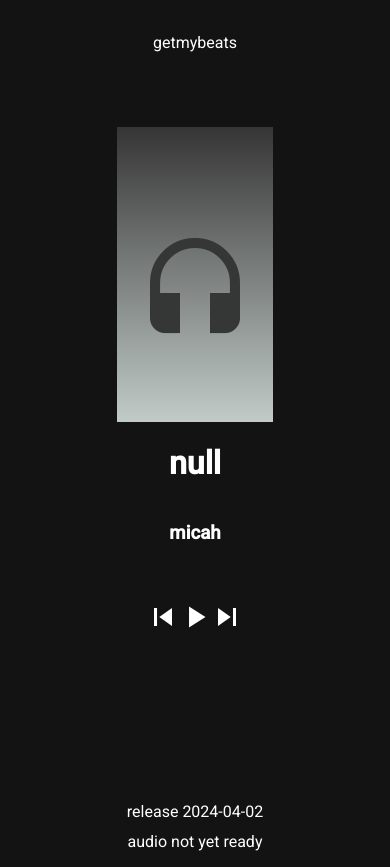
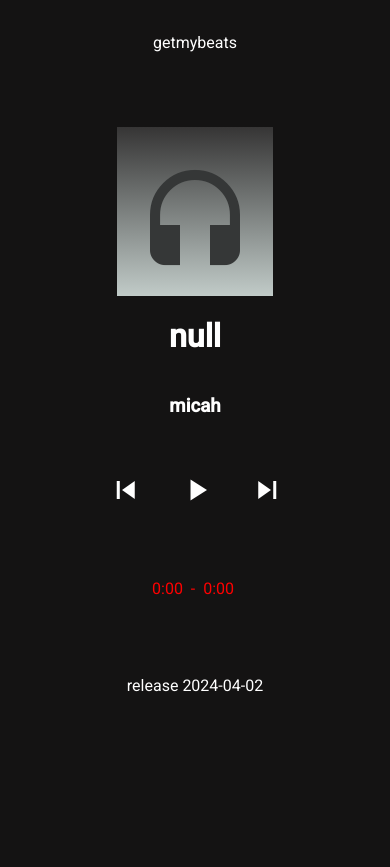
Before and after one commit to micahnorwoodjordan/getmybeats, an Angular app in the folder frontend-v3/: page / in a window 390 px wide. After the commit the page ends 844 px from the top, so only its background shows below. Built offline with nearby package versions, Linux system fonts and the light colour scheme; no server answers.

Commit message:
apply css media queries

```diff
--- a/frontend-v3/src/app/app.component.css
+++ b/frontend-v3/src/app/app.component.css
@@ -13,4 +13,5 @@
 
 .container-footer {
     text-align: center;
+    color: white;
 }
--- a/frontend-v3/src/app/app.component.html
+++ b/frontend-v3/src/app/app.component.html
@@ -5,6 +5,8 @@
   <div class="container-player" fxLayout="column" fxLayoutAlign="space-evenly center">
     <app-player></app-player>
   </div>
+  <div class="dead-space-div" fxLayout="column" fxLayoutAlign="space-evenly center"></div>
+  <div class="dead-space-div" fxLayout="column" fxLayoutAlign="space-evenly center"></div>
   <div class="container-footer" fxLayout="column" fxLayoutAlign="space-evenly center">
     <app-footer></app-footer>
   </div>
--- a/frontend-v3/src/app/footer/footer.component.css
+++ b/frontend-v3/src/app/footer/footer.component.css
@@ -1,5 +1,17 @@
 .footer {
-    /* border: 1px solid orange; */
-    margin-top: 30vh;
-    color: white;
+    margin-top: 25vh;
 }
+
+@media
+(width: 430px),  /* iPhone 14 Pro Max, iPhone 15 Plus and iPhone 15 Pro Max */
+(width: 428px),  /* iPhone 12 Pro Max, iPhone 13 Pro Max, and iPhone 14 Plus */
+(width: 414px),  /* iPhone Xs Max, and iPhone 11 Pro Max */
+(width: 414px),  /* iPhone XR, and iPhone 11 */
+(width: 393px),  /* iPhone 14 Pro, iPhone 15 and iPhone 15 Pro */
+(width: 390px),  /* iPhone 14 Pro, iPhone 15 and iPhone 15 Pro */
+(width: 375px),  /* iPhone X, iPhone Xs, iPhone 11 Pro, iPhone 12 Mini, and iPhone 13 Mini */
+(width: 375px) {  /* iphone SE */
+    .footer {
+        margin-top: 15vh;
+    }
+}
--- a/frontend-v3/src/app/header/header.component.css
+++ b/frontend-v3/src/app/header/header.component.css
@@ -1,5 +1,18 @@
 .header-box {
-    /* border: 1px solid green; */
     padding-top: 2vh;
     color: white;
 }
+
+@media
+(width: 430px),  /* iPhone 14 Pro Max, iPhone 15 Plus and iPhone 15 Pro Max */
+(width: 428px),  /* iPhone 12 Pro Max, iPhone 13 Pro Max, and iPhone 14 Plus */
+(width: 414px),  /* iPhone Xs Max, and iPhone 11 Pro Max */
+(width: 414px),  /* iPhone XR, and iPhone 11 */
+(width: 393px),  /* iPhone 14 Pro, iPhone 15 and iPhone 15 Pro */
+(width: 390px),  /* iPhone 14 Pro, iPhone 15 and iPhone 15 Pro */
+(width: 375px),  /* iPhone X, iPhone Xs, iPhone 11 Pro, iPhone 12 Mini, and iPhone 13 Mini */
+(width: 375px) {  /* iphone SE */
+    .header-box {
+        color: white;
+    }
+}
--- a/frontend-v3/src/app/player/player.component.css
+++ b/frontend-v3/src/app/player/player.component.css
@@ -1,15 +1,12 @@
 .player {
-    /* border: 1px solid red; */
     width: 75vw;
     height: 50vh;
     padding-top: 7vh;
 }
 
 .backdrop {
-    /* border: 1px solid red; */
     width: 40vw;
     height: 35vh;
-    /* padding-top: 5vh; */
     background:linear-gradient(rgb(54, 53, 53), rgb(193, 203, 200));
     backdrop-filter: drop-shadow(4px 4px 10px blue);
 
@@ -30,10 +27,8 @@
 }
 
 .controls {
-    /* border: 1px solid blue; */
     width: 60vw;
     height: 15vh;
-    /* padding-bottom: 3vh; */
 }
 
 .control-buttons {
@@ -65,7 +60,6 @@
     cursor: pointer;
     transform: scale(2);
     transition: 0.5s;
-    /* color: white; */
 }
 
 .right-control-arrow {
@@ -81,14 +75,9 @@
     transition: 0.5s;
 }
 
-.control-slider {
-    width: 30vw;
-    margin-top: 4vh;
-}
-
 .toolbar-div {
     width: 40vw;
-    padding-left: 10vw;
+    padding-left: 14vw;
     padding-top: 4vh;
     background-color: rgb(20, 19, 19)
 }
@@ -113,3 +102,101 @@
 .songArtist {
     color: white;
 }
+
+@media
+(width: 430px),  /* iPhone 14 Pro Max, iPhone 15 Plus and iPhone 15 Pro Max */
+(width: 428px),  /* iPhone 12 Pro Max, iPhone 13 Pro Max, and iPhone 14 Plus */
+(width: 414px),  /* iPhone Xs Max, and iPhone 11 Pro Max */
+(width: 414px),  /* iPhone XR, and iPhone 11 */
+(width: 393px),  /* iPhone 14 Pro, iPhone 15 and iPhone 15 Pro */
+(width: 390px),  /* iPhone 14 Pro, iPhone 15 and iPhone 15 Pro */
+(width: 375px),  /* iPhone X, iPhone Xs, iPhone 11 Pro, iPhone 12 Mini, and iPhone 13 Mini */
+(width: 375px) {  /* iphone SE */
+    .slider {
+        width: 60vw;
+    }
+
+    .current-time-text {
+        color: red;
+        padding-right: 1vw;
+    }
+
+    .toolbar-div {
+        width: 40vw;
+        padding-left: 0vw;
+        padding-top: 4vh;
+        background-color: rgb(20, 19, 19)
+    }
+
+    .headset-backdrop-icon {
+        color: rgb(53, 55, 55);
+        transform: scale(5);
+        padding-bottom: 4vh;
+    }
+
+    .controls {
+        width: 60vw;
+        height: 15vh;
+    }
+
+    .control-buttons {
+        margin-top: 5vh;
+    }
+
+    .player {
+        width: 75vw;
+        height: 50vh;
+        padding-top: 7vh;
+    }
+
+    .backdrop {
+        width: 40vw;
+        height: 20vh;
+        background:linear-gradient(rgb(54, 53, 53), rgb(193, 203, 200));
+        backdrop-filter: drop-shadow(4px 4px 10px blue);
+    }
+
+    .left-control-arrow {
+        padding-right: 10vw;
+        cursor: pointer;
+        transform: scale(1.5);
+        transition: 0.5s;
+        color: white;
+    }
+
+    .left-control-arrow:hover {
+        padding-right: 10vw;
+        cursor: pointer;
+        transform: scale(2);
+        transition: 0.5s;
+        color: white;
+    }
+
+    .play-pause-control {
+        cursor: pointer;
+        transform: scale(1.5);
+        transition: 0.5s;
+        color: white;
+    }
+
+    .play-pause-control:hover {
+        cursor: pointer;
+        transform: scale(2);
+        transition: 0.5s;
+    }
+
+    .right-control-arrow {
+        padding-left: 10vw;
+        cursor: pointer;
+        transform: scale(1.5);
+        transition: 0.5s;
+        color: white;
+    }
+
+    .right-control-arrow:hover {
+        padding-left: 10vw;
+        cursor: pointer;
+        transform: scale(2);
+        transition: 0.5s;
+    }
+}
--- a/frontend-v3/src/app/player/player.component.html
+++ b/frontend-v3/src/app/player/player.component.html
@@ -21,9 +21,6 @@
             </div>
             <div class="toolbar-div">
                 <mat-toolbar *ngIf="audioTrackIsReady" class="toolbar">
-                    <p class="current-time-text">
-                        {{ currentTime }}&nbsp; - &nbsp;{{ musicLength }}
-                    </p>
                     <div fxLayout="row" fxLayoutAlign="space-evenly center">
                         <mat-slider
                             (input)="onSliderChange($event)"
@@ -37,6 +34,8 @@
                 </mat-toolbar>
             </div>
         </div>
-        <p *ngIf="!audioTrackIsReady" style="color: white; padding-top: 15vh;"> audio not yet ready</p>
+    </div>
+    <div fxLayout="column" fxLayoutAlign="space-evenly center">
+        <p class="current-time-text">{{ currentTime }}&nbsp; - &nbsp;{{ musicLength }}</p>
     </div>
 </div>
```
